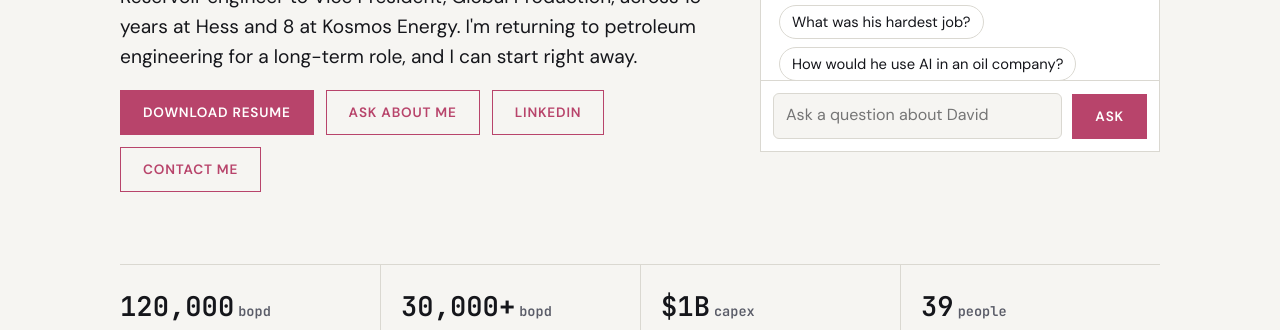
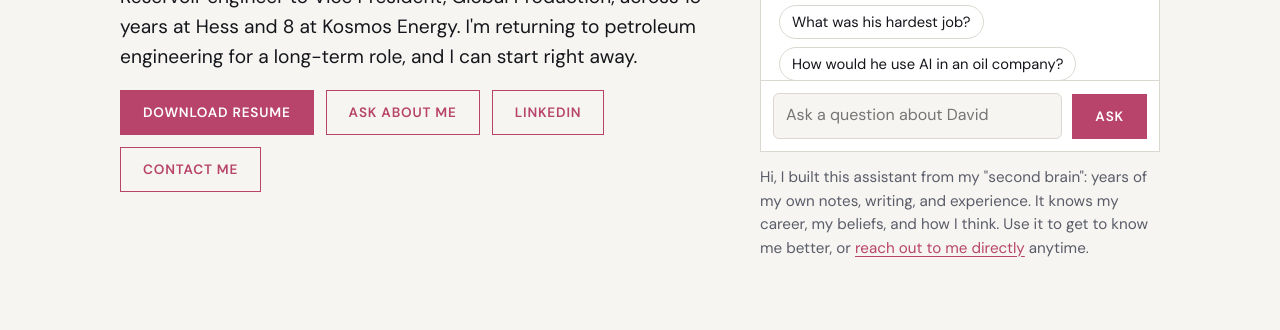
Before and after one commit to petro2458-wq/david-collier, a website: page index.html in a window 1280 px wide. Shown: the part 408-738 px from the top of the page. Drawn offline with nearby package versions, Linux system fonts and the light colour scheme; a web font is replaced by a local one.

Commit message:
Note under the bot
Co-Authored-By: Claude Opus 5.5 <noreply@anthropic.com>
Claude-Session: https://claude.ai/code/session_01Pt3DDGL72TE18YNWHAMPSy

```diff
--- a/index.html
+++ b/index.html
@@ -117,6 +117,8 @@ blockquote { margin: 0; padding: 4px 0 4px 18px; border-left: 3px solid var(--oc
 
 /* Assistant */
 .chat { border: 1px solid var(--line); border-radius: 0; background: var(--surface); display: grid; grid-template-rows: auto minmax(0, 1fr) auto; max-height: 640px; min-height: 420px; }
+.hero-side { display: grid; gap: 14px; min-width: 0; }
+.bot-note { font-size: 0.95rem; color: var(--muted); line-height: 1.55; }
 .hero-chat { height: 520px; min-height: 0; scroll-margin-top: 24px; }
 @media (max-width: 820px) { .hero-chat { height: 480px; } }
 .chat-head { padding: 14px 18px; border-bottom: 1px solid var(--line); display: flex; justify-content: space-between; gap: 12px; flex-wrap: wrap; align-items: baseline; }
@@ -180,6 +182,7 @@ footer p { max-width: none; }
         <a class="btn ghost" href="#contact">Contact me</a>
       </div>
     </div>
+    <div class="hero-side">
     <div class="chat hero-chat" id="ask">
       <div class="chat-head"><strong>David's assistant</strong><span class="eyebrow">Ask about my experience</span></div>
       <div class="log-msgs" id="msgs" aria-live="polite">
@@ -196,6 +199,8 @@ footer p { max-width: none; }
         <textarea id="q" rows="1" placeholder="Ask a question about David"></textarea>
         <button class="btn" type="submit" id="send">Ask</button>
       </form>
+    </div>
+    <p class="bot-note">Hi, I built this assistant from my "second brain": years of my own notes, writing, and experience. It knows my career, my beliefs, and how I think. Use it to get to know me better, or <a href="#contact">reach out to me directly</a> anytime.</p>
     </div>
   </header>
 
```
